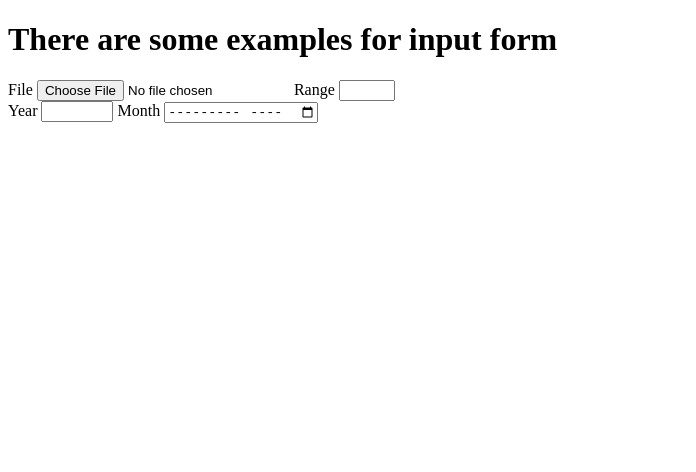
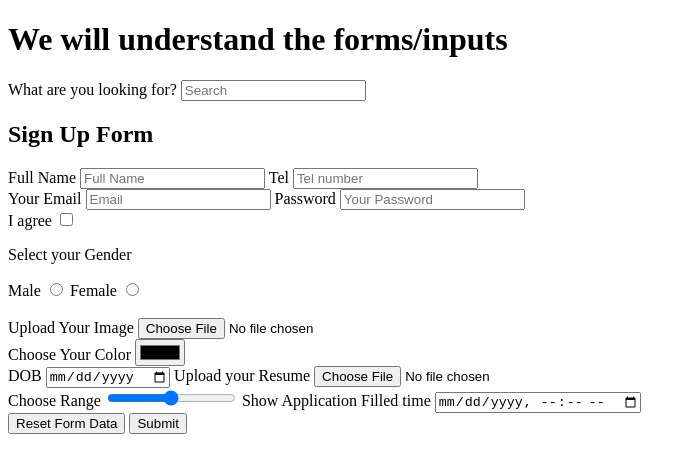
Before and after one commit to PokizaSdv/HTML, a plain HTML site: page assignments/assignment-6/index.html in a window 1280 px wide. Shown: the whole page, without its empty margins (0-696 px from the left). Drawn offline with Linux system fonts and the light colour scheme.

Commit message:
Finished Assignment-6

```diff
--- a/assignments/assignment-6/index.html
+++ b/assignments/assignment-6/index.html
@@ -1,29 +1,111 @@
 <!DOCTYPE html>
 <html lang="en">
-<head>
-    <meta charset="UTF-8">
-    <meta http-equiv="X-UA-Compatible" content="IE=edge">
-    <meta name="viewport" content="width=device-width, initial-scale=1.0">
-    <title>Input</title>
-</head>
-<body>
-    <h1>There are some examples for input form</h1>
+  <head>
+    <meta charset="UTF-8" />
+    <meta http-equiv="X-UA-Compatible" content="IE=edge" />
+    <meta name="viewport" content="width=device-width, initial-scale=1.0" />
+    <title>Inputs</title>
+  </head>
+  <body>
+    <h1>We will understand the forms/inputs</h1>
     <form>
-        <label for="file-input">File</label>
-        <input type="file" id="file-input" name="file">
+        <label for="searchInput">What are you looking for?</label>
+        <input
+                type="search"
+                placeholder="Search"
+                name="search"
+                id="searchInput">
 
-        <label for="range-input">Range</label>
-        <input type="number" id="range-input" name="range" min="1" max="10">
+    </form>
+    <h2>Sign Up Form</h2>
+    <form>
+        <label for="fullNameInput">Full Name</label>
+        <input
+                type="text"
+                placeholder="Full Name"
+                id="fullNameInput"
+                name="fullName"/>
+
+        <label for="telephoneNumber">Tel</label>
+        <input
+                type="number"
+                placeholder="Tel number"
+                id="telephoneNumber"
+                name="telNumber"/>
+        <br>
+        <label for="inputEmail">Your Email</label>
+        <input
+                type="email"
+                placeholder="Email"
+                name="email"
+                id="inputEmail">
+
+        <label for="inputPassword">Password</label>
+        <input
+                type="password"
+                placeholder="Your Password"
+                name="password"
+                id="inputPassword">
+        <br>
+        <label for="checkboxInput">I agree</label>
+        <input
+            type="checkbox"
+            name="agreement"
+            id="checkboxInput">
+    </form>
+    <form>
+        <p>Select your Gender</p>
+        <label for="male">Male</label>
+        <input
+            type="radio"
+            name="gender"
+            id="male"/>
+
+        <label for="female">Female</label>
+        <input
+            type="radio"
+            name="gender"
+            id="female">
+
+
+    </form>
+    <br>
+
+    <form>
+        <label for="profilImage">Upload Your Image</label>
+        <input
+            type="file"
+            name="avatar"
+            id="profilImage">
+
+    </form>
+    <form>
+        <label for="colorInput">Choose Your Color</label>
+        <input
+            type="color"
+            name="color"
+            id="colorInput">
+    </form>
+    <form>
+        <label for="dateInput">DOB</label>
+        <input type="date" name="dateOfBirth" id="dateInput">
+
+        <label for="fileInput">Upload your Resume</label>
+        <input type="file" name="resume" id="fileInput">
+
+    </form>
+    <form>
+        <label for="rangeInput">Choose Range</label>
+        <input type="range" name="range" id="rangeInput">
+
+        <label for="datetimeInput">Show Application Filled time</label>
+        <input type="datetime-local" name="time" id="datetimeInput">
     </form>
 
     <form>
-        <label for="date-input">Year</label>
-        <input type="number" id="date-input" name="date" min="2000" max="2023">
+        <input type="reset" value="Reset Form Data">
 
-        <label for="date-input">Month</label>
-        <input type="month" id="date-input" name="month">
+        <input type="submit" value="Submit">
     </form>
-
-
-</body>
+  </body>
 </html>
```
